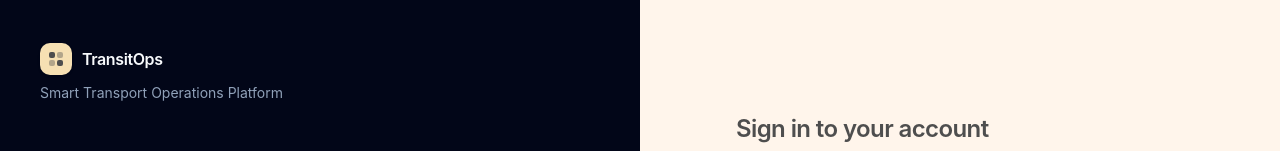
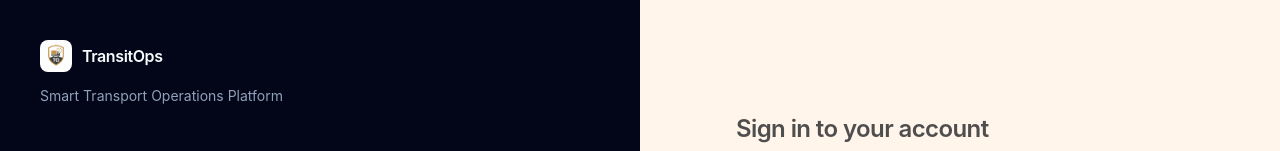
Before and after one commit to krishna0605/TransitOps, a Next.js app in the folder apps/web/: page /login in a window 1280 px wide. Shown: the top 151 px of the page. Built offline with nearby package versions, Linux system fonts and the light colour scheme; no server answers.

Commit message:
feat(web): use generated shield logo as brand mark and favicon

```diff
--- a/apps/web/src/components/brand/logo.tsx
+++ b/apps/web/src/components/brand/logo.tsx
@@ -1,11 +1,10 @@
+import Image from "next/image";
+
 import { cn } from "@/lib/utils";
 import { publicEnv } from "@/config/env";
 
 /**
- * Placeholder brand mark. The visual identity (logo + colors) is not finalized,
- * so this is a neutral geometric mark driven by the swappable `--brand` token.
- * Replace the inner mark with the real logo once it exists — nothing else needs
- * to change.
+ * Brand mark: the real TransitOps logo plus the app name text.
  */
 export function Logo({
   className,
@@ -16,17 +15,14 @@ export function Logo({
 }) {
   return (
     <span className={cn("inline-flex items-center gap-2.5", className)}>
-      <span
-        aria-hidden="true"
-        className="bg-brand text-brand-foreground grid size-8 place-items-center rounded-lg shadow-sm"
-      >
-        <span className="grid grid-cols-2 gap-0.5">
-          <span className="bg-brand-foreground size-1.5 rounded-[2px]" />
-          <span className="bg-brand-foreground/40 size-1.5 rounded-[2px]" />
-          <span className="bg-brand-foreground/40 size-1.5 rounded-[2px]" />
-          <span className="bg-brand-foreground size-1.5 rounded-[2px]" />
-        </span>
-      </span>
+      <Image
+        src="/logo.png"
+        alt="TransitOps"
+        width={32}
+        height={32}
+        priority
+        className="size-8 rounded-md object-contain"
+      />
       {showText && (
         <span className="text-base font-semibold tracking-tight">
           {publicEnv.NEXT_PUBLIC_APP_NAME}
```
Also changed, not shown: apps/web/public/logo.png (added), apps/web/src/app/icon.png (added).
